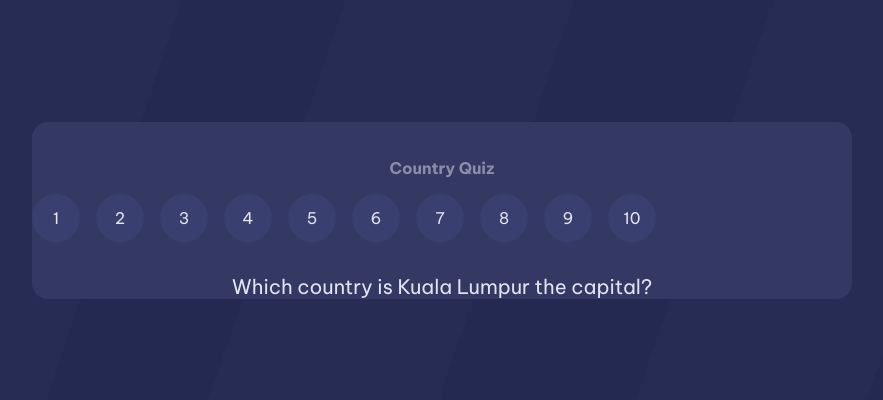
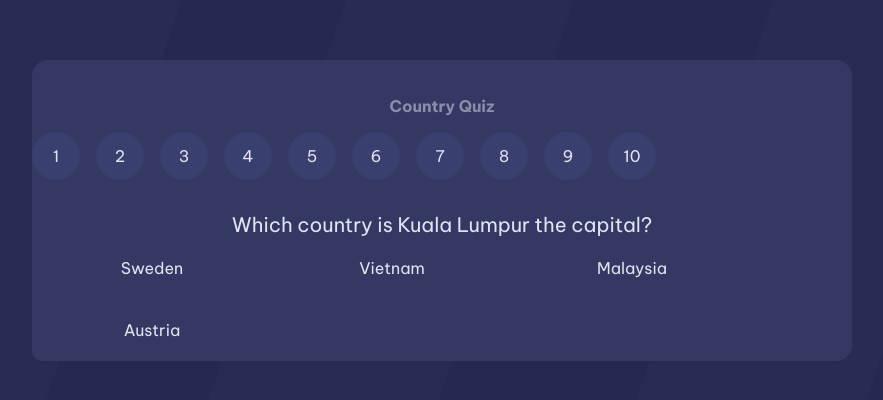
Before and after one commit to EdiedRamos/country-quiz, a React (Vite) app: page / in a window 1280 px wide. Shown: the part 190-590 px from the top of the page, without its empty margins (198-1081 px from the left). Built offline with nearby package versions, Linux system fonts and the light colour scheme; no server answers.

Commit message:
chore: add options structure

```diff
--- /dev/null
+++ b/src/components/Molecules/Options/Options.tsx
@@ -0,0 +1,19 @@
+import { Button } from "@/components/Atoms";
+
+import "./Options.scss";
+
+type OptionsProps = {
+  className?: string;
+};
+
+export const Options = ({ className }: OptionsProps) => {
+  const options = ["Sweden", "Vietnam", "Malaysia", "Austria"];
+
+  return (
+    <div className={`options ${className}`}>
+      {options.map((option) => (
+        <Button key={option}>{option}</Button>
+      ))}
+    </div>
+  );
+};
--- a/src/components/Molecules/index.ts
+++ b/src/components/Molecules/index.ts
@@ -1 +1,2 @@
+export { Options } from "./Options/Options";
 export { Pagination } from "./Pagination/Pagination";
--- a/src/components/Organisms/Question/Question.tsx
+++ b/src/components/Organisms/Question/Question.tsx
@@ -1,4 +1,4 @@
-import { Pagination } from "@/components/Molecules";
+import { Options, Pagination } from "@/components/Molecules";
 import "./Question.scss";
 
 export const Question = () => {
@@ -9,6 +9,7 @@ export const Question = () => {
       <p className="question__description">
         Which country is Kuala Lumpur the capital?
       </p>
+      <Options />
     </section>
   );
 };
```
Also changed, not shown: src/components/Molecules/Options/Options.scss (added).
